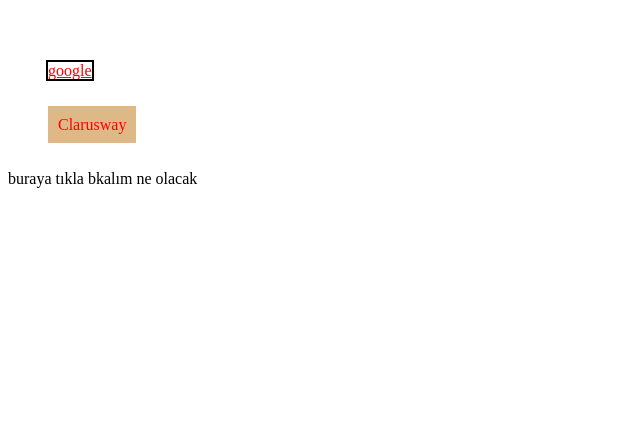
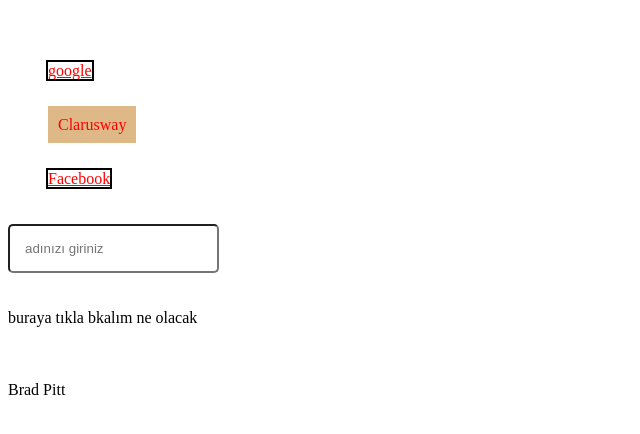
Before and after one commit to Talha-35/Lecture-Notes, a plain HTML site: page HTML-CSS/2020_09_06 (pseudo Class- Element)/Pseudo-Class.html in a window 1280 px wide. Shown: the whole page, without its empty margins (0-640 px from the left). Drawn offline with Linux system fonts and the light colour scheme.

Commit message:
edited und updated diese page

```diff
--- a/HTML-CSS/2020_09_06 (pseudo Class- Element)/Pseudo-Class.html
+++ b/HTML-CSS/2020_09_06 (pseudo Class- Element)/Pseudo-Class.html
@@ -5,7 +5,7 @@
 
     <meta charset="UTF-8">
     <meta name="viewport" content="width=device-width, initial-scale=1.0">
-    <title>Document</title>
+    <title>Pseudo-Class</title>
     <link rel="stylesheet" href="Pseudo-Class.css">
 
 </head>
@@ -16,8 +16,20 @@
     <br><br><br>
     <a href="https://www.clarusway.com" target="_blank" title="clarusway" id="clar">Clarusway</a>
     <br><br><br>
+    <a href="https://www.clarusway.com" target="_blank" title="clarusway" id="face">Facebook</a>
+    <br><br><br>
+    <!-- FOCUS özellliği -->
+    <input type="text " placeholder="adınızı giriniz">
+    <br><br><br>
     <div>buraya tıkla bkalım ne olacak</div>
     <b><a href="https://www.clarusway.com" target="_blank" title="clarusway">burada link var. tıkla da gör</a></b>
+
+    <br><br><br>
+
+    <div>Brad Pitt</div>
+    <img src="https://www.biography.com/.image/c_fit%2Ccs_srgb%2Cfl_progressive%2Cq_auto:good%2Cw_620/MTY3MDUxMjI0MjM4MDA3OTgx/brad-pitt-attends-the-premiere-of-20th-century-foxs.jpg" alt="> Brad Pitt">
+
+
 
 </body>
 
@@ -25,7 +37,11 @@
 
 <!-- Pseudo Code : nesneye hover hareket kapmak için bunu kullanıyoruz.
 örnek :
-a:hover
-a:link
-a:visited
-a:active -->
+a:link => tıklanmadan önce renk veriyor
+a:hover => fare üzerine geldiği zaman stil verme
+a:active  => tam tıklandığı esna da stil veriyor
+a:visited => tıklandıktan sonra style değiştiriyor
+-->
+<!-- FOCUS özellliği de vardır. özellikle inputlarda kullanılır.
+    input içine tıklanıldığı takdirde input etrfnda default olarak mavi renk oluşur. o outline çizgisidir. değiştirmek ister isek outline 0 diyerek yeni border rengi verilebilir.
+-->
```
Also changed, not shown: HTML-CSS/2020_09_06 (pseudo Class- Element)/pseudo-element.html (+1 -1 lines).
